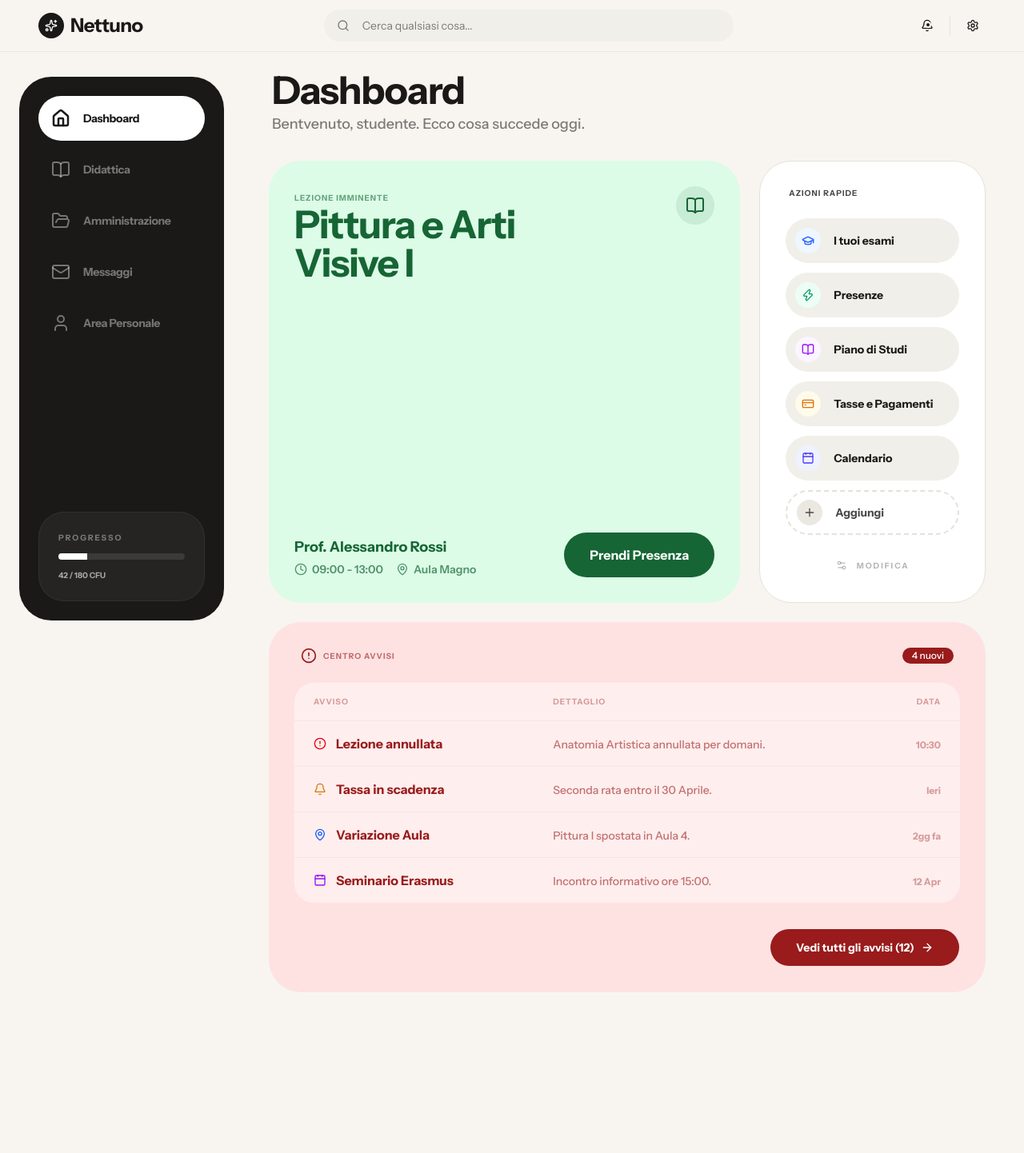
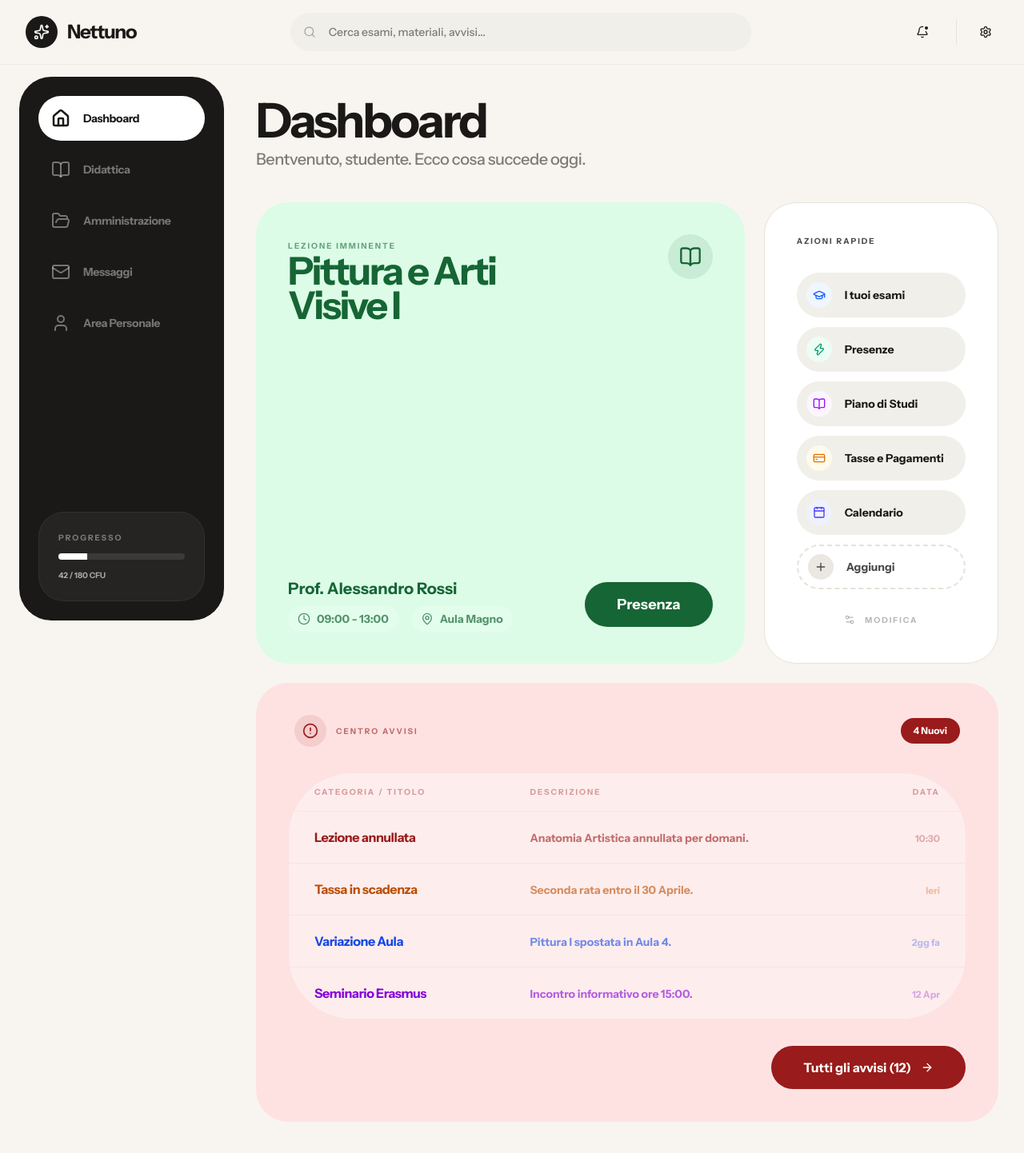
Before and after one commit to Snes00/nettuno-prototype, a Next.js app: page / in a window 1280 px wide. Shown: the top 1442 px of the page at 80% size. Before the commit the page ends 1321 px from the top, so only its background shows below. Built offline with nearby package versions, Linux system fonts and the light colour scheme.

Commit message:
style: implementazione pixel-perfect 8-point grid e nested radius

```diff
--- a/src/app/(dashboard)/page.tsx
+++ b/src/app/(dashboard)/page.tsx
@@ -14,92 +14,93 @@ import { QuickActions } from "@/components/dashboard/QuickActions";
 import { cn } from "@/lib/utils";
 
 const AVVISI = [
-  { id: 1, titolo: "Lezione annullata", descrizione: "Anatomia Artistica annullata per domani.", ora: "10:30", icon: AlertCircle, color: "text-red-600" },
-  { id: 2, titolo: "Tassa in scadenza", descrizione: "Seconda rata entro il 30 Aprile.", ora: "Ieri", icon: Bell, color: "text-amber-600" },
-  { id: 3, titolo: "Variazione Aula", descrizione: "Pittura I spostata in Aula 4.", ora: "2gg fa", icon: MapPin, color: "text-blue-600" },
-  { id: 4, titolo: "Seminario Erasmus", descrizione: "Incontro informativo ore 15:00.", ora: "12 Apr", icon: Calendar, color: "text-purple-600" },
+  { id: 1, titolo: "Lezione annullata", descrizione: "Anatomia Artistica annullata per domani.", ora: "10:30", icon: AlertCircle, color: "text-[#991b1b]" },
+  { id: 2, titolo: "Tassa in scadenza", descrizione: "Seconda rata entro il 30 Aprile.", ora: "Ieri", icon: Bell, color: "text-amber-700" },
+  { id: 3, titolo: "Variazione Aula", descrizione: "Pittura I spostata in Aula 4.", ora: "2gg fa", icon: MapPin, color: "text-blue-700" },
+  { id: 4, titolo: "Seminario Erasmus", descrizione: "Incontro informativo ore 15:00.", ora: "12 Apr", icon: Calendar, color: "text-purple-700" },
 ];
 
 export default function DashboardPage() {
   return (
-    <div className="flex flex-col gap-8 pb-12 animate-in fade-in duration-500">
-      {/* Intestazione */}
-      <section className="px-1 space-y-1">
-        <h1 className="text-4xl md:text-5xl font-bold tracking-tight text-[#1A1917]">Dashboard</h1>
-        <p className="text-[#7C7A77] text-base md:text-lg font-medium">
+    <div className="flex flex-col gap-10 animate-in fade-in duration-500">
+      {/* Intestazione Allineata alla griglia */}
+      <section className="space-y-1">
+        <h1 className="text-4xl md:text-6xl font-black tracking-tighter text-[#1A1917]">Dashboard</h1>
+        <p className="text-[#7C7A77] text-lg md:text-xl font-medium tracking-tight">
           Bentvenuto, studente. Ecco cosa succede oggi.
         </p>
       </section>
 
-      {/* Grid Bento */}
+      {/* Grid Bento reale a 12 colonne con gap rigoroso (24px) */}
       <div className="grid grid-cols-1 md:grid-cols-12 gap-6">
 
-        {/* Lezione Imminente (Bento Green) */}
-        <div className="md:col-span-8 bg-[#DCFCE7] rounded-[2.5rem] p-8 min-h-[300px] flex flex-col justify-between group">
+        {/* Lezione Imminente (Bento Green) - 8 Colonne */}
+        <div className="md:col-span-8 bg-[#DCFCE7] rounded-[2.5rem] p-8 md:p-10 min-h-[340px] flex flex-col justify-between group">
           <div className="flex justify-between items-start">
-             <div className="space-y-1">
-                <span className="text-[10px] font-black uppercase tracking-widest text-[#166534]/60">Lezione Imminente</span>
-                <h2 className="text-3xl md:text-5xl font-bold tracking-tight text-[#166534]">Pittura e Arti <br />Visive I</h2>
+             <div className="space-y-2">
+                <span className="text-[10px] font-black uppercase tracking-[0.2em] text-[#166534]/60">Lezione Imminente</span>
+                <h2 className="text-3xl md:text-5xl font-black tracking-tighter text-[#166534] leading-[0.9]">Pittura e Arti <br />Visive I</h2>
              </div>
-             <div className="h-12 w-12 rounded-full bg-[#166534]/10 flex items-center justify-center">
-                <BookOpen className="h-6 w-6 text-[#166534]" />
+             <div className="h-14 w-14 rounded-2xl bg-[#166534]/10 flex items-center justify-center">
+                <BookOpen className="h-7 w-7 text-[#166534]" />
              </div>
           </div>
-          <div className="flex items-end justify-between">
-             <div className="space-y-1">
-                <p className="text-lg font-bold text-[#166534]">Prof. Alessandro Rossi</p>
-                <div className="flex gap-4 text-sm font-semibold text-[#166534]/70">
-                   <span className="flex items-center gap-1.5"><Clock className="h-4 w-4" /> 09:00 - 13:00</span>
-                   <span className="flex items-center gap-1.5"><MapPin className="h-4 w-4" /> Aula Magno</span>
+          <div className="flex flex-col md:flex-row items-end md:items-center justify-between gap-6">
+             <div className="space-y-2 w-full">
+                <p className="text-xl font-bold text-[#166534]">Prof. Alessandro Rossi</p>
+                <div className="flex flex-wrap gap-4 text-sm font-bold text-[#166534]/70">
+                   <span className="flex items-center gap-2 bg-white/20 px-3 py-1.5 rounded-xl"><Clock className="h-4 w-4" /> 09:00 - 13:00</span>
+                   <span className="flex items-center gap-2 bg-white/20 px-3 py-1.5 rounded-xl"><MapPin className="h-4 w-4" /> Aula Magno</span>
                 </div>
              </div>
-             <button className="bg-[#166534] text-white rounded-full px-8 h-14 font-bold shadow-none hover:bg-[#166534]/90 transition-all active:scale-95">
-                Prendi Presenza
+             <button className="w-full md:w-auto bg-[#166534] text-white rounded-2xl px-10 h-14 font-black text-lg shadow-none hover:bg-[#166534]/90 transition-all active:scale-95 shrink-0">
+                Presenza
              </button>
           </div>
         </div>
 
-        {/* Azioni Rapide (Bento White) */}
-        <div className="md:col-span-4 bg-white border border-[#E5E2DA] rounded-[2.5rem] p-8 flex flex-col gap-6">
-           <div className="flex justify-between items-center px-1">
-              <span className="text-[10px] font-black uppercase tracking-widest text-[#4A4947]">Azioni Rapide</span>
+        {/* Azioni Rapide (Bento White) - 4 Colonne */}
+        <div className="md:col-span-4 bg-white border border-[#E5E2DA] rounded-[2.5rem] p-8 md:p-10 flex flex-col gap-8">
+           <div className="flex justify-between items-center">
+              <span className="text-[10px] font-black uppercase tracking-[0.2em] text-[#4A4947]">Azioni Rapide</span>
            </div>
            <QuickActions />
         </div>
 
-        {/* Centro Avvisi (Bento Pink) - Contenitore Unico */}
-        <div className="md:col-span-12 bg-[#FEE2E2] rounded-[2.5rem] p-8 flex flex-col gap-6">
+        {/* Centro Avvisi (Bento Pink) - 12 Colonne */}
+        <div className="md:col-span-12 bg-[#FEE2E2] rounded-[2.5rem] p-8 md:p-10 flex flex-col gap-8">
            <div className="flex justify-between items-center px-2">
-              <div className="flex items-center gap-2">
-                 <AlertCircle className="h-5 w-5 text-[#991b1b]" />
-                 <span className="text-[10px] font-black uppercase tracking-widest text-[#991b1b]/60">Centro Avvisi</span>
+              <div className="flex items-center gap-3">
+                 <div className="h-10 w-10 rounded-xl bg-[#991b1b]/10 flex items-center justify-center">
+                    <AlertCircle className="h-5 w-5 text-[#991b1b]" />
+                 </div>
+                 <span className="text-[10px] font-black uppercase tracking-[0.2em] text-[#991b1b]/60">Centro Avvisi</span>
               </div>
-              <Badge className="bg-[#991b1b] text-white border-none rounded-full px-3">4 nuovi</Badge>
+              <Badge className="bg-[#991b1b] text-white border-none rounded-full px-4 h-8 font-black">4 Nuovi</Badge>
            </div>
 
-           <div className="bg-white/40 rounded-[1.5rem] overflow-hidden">
+           <div className="bg-white/40 rounded-2xl overflow-hidden border border-[#991b1b]/5">
               <table className="w-full text-left border-collapse">
                  <thead>
-                    <tr className="border-b border-[#991b1b]/5 text-[10px] font-black uppercase tracking-widest text-[#991b1b]/40">
-                       <th className="px-6 py-4 font-black">Avviso</th>
-                       <th className="px-6 py-4 font-black hidden md:table-cell">Dettaglio</th>
-                       <th className="px-6 py-4 font-black text-right">Data</th>
+                    <tr className="border-b border-[#991b1b]/5 text-[10px] font-black uppercase tracking-[0.2em] text-[#991b1b]/40">
+                       <th className="px-8 py-4">Categoria / Titolo</th>
+                       <th className="px-8 py-4 hidden md:table-cell">Descrizione</th>
+                       <th className="px-8 py-4 text-right">Data</th>
                     </tr>
                  </thead>
                  <tbody>
                     {AVVISI.map((avviso) => (
                        <tr key={avviso.id} className="group cursor-pointer hover:bg-white/40 transition-colors border-b border-[#991b1b]/5 last:border-0">
-                          <td className="px-6 py-4">
-                             <div className="flex items-center gap-3">
-                                <avviso.icon className={cn("h-4 w-4", avviso.color)} />
-                                <span className="font-bold text-[#991b1b] text-sm md:text-base">{avviso.titolo}</span>
+                          <td className="px-8 py-5">
+                             <div className="flex items-center gap-4">
+                                <span className={cn("font-black text-base tracking-tight", avviso.color)}>{avviso.titolo}</span>
                              </div>
                           </td>
-                          <td className="px-6 py-4 hidden md:table-cell">
-                             <span className="text-sm text-[#991b1b]/60 font-medium">{avviso.descrizione}</span>
+                          <td className="px-8 py-5 hidden md:table-cell">
+                             <span className={cn("text-sm font-bold opacity-60", avviso.color)}>{avviso.descrizione}</span>
                           </td>
-                          <td className="px-6 py-4 text-right">
-                             <span className="text-xs font-bold text-[#991b1b]/40">{avviso.ora}</span>
+                          <td className="px-8 py-5 text-right">
+                             <span className={cn("text-xs font-black opacity-30", avviso.color)}>{avviso.ora}</span>
                           </td>
                        </tr>
                     ))}
@@ -107,10 +108,10 @@ export default function DashboardPage() {
               </table>
            </div>
 
-           <div className="flex justify-center md:justify-end mt-2">
-              <Button className="rounded-full bg-[#991b1b] text-white hover:bg-[#991b1b]/90 font-bold px-8 h-12 gap-2 shadow-none">
-                 Vedi tutti gli avvisi (12)
-                 <ArrowRight className="h-4 w-4" />
+           <div className="flex justify-center md:justify-end">
+              <Button className="rounded-2xl bg-[#991b1b] text-white hover:bg-[#991b1b]/90 font-black px-10 h-14 gap-3 shadow-none text-base">
+                 Tutti gli avvisi (12)
+                 <ArrowRight className="h-5 w-5" />
               </Button>
            </div>
         </div>
--- a/src/app/globals.css
+++ b/src/app/globals.css
@@ -39,14 +39,24 @@
   --color-popover: var(--popover);
   --color-card-foreground: var(--card-foreground);
   --color-card: var(--card);
-  --radius-sm: calc(var(--radius) * 0.6);
-  --radius-md: calc(var(--radius) * 0.8);
+
+  /* Pixel-Perfect Radius Geometry (8-Point Grid) */
+  --radius: 2.5rem;          /* Outer R: 40px */
+  --radius-inner: 1rem;      /* Inner R: 16px (Outer - Padding 24px) */
+
+  --radius-sm: calc(var(--radius-inner) * 0.5);
+  --radius-md: var(--radius-inner);
   --radius-lg: var(--radius);
   --radius-xl: calc(var(--radius) * 1.5);
   --radius-2xl: calc(var(--radius) * 2);
   --radius-3xl: calc(var(--radius) * 3);
 
   --shadow-none: none;
+
+  /* Spacing Scale (8-Point Grid) */
+  --spacing-safe: 2rem;      /* 32px Side Margins */
+  --spacing-gutter: 1.5rem;  /* 24px Gutter */
+  --spacing-bento: 2rem;     /* 32px Bento Padding */
 }
 
 :root {
@@ -75,8 +85,6 @@
   --border: #E5E2DA;
   --input: #E5E2DA;
   --ring: #1A1917;
-
-  --radius: 1.5rem;          /* Very rounded corners */
 
   /* Bento Specific Colors */
   --bento-pink: #FEE2E2;     /* Tasse */
@@ -126,6 +134,10 @@
 
 @layer components {
   .bento-card {
-    @apply rounded-[2rem] p-8 border-none flex flex-col justify-between transition-all duration-300 hover:scale-[1.01];
+    @apply rounded-[var(--radius)] p-[var(--spacing-bento)] border-none flex flex-col justify-between transition-all duration-300 hover:scale-[1.01];
+  }
+
+  .bento-inner-card {
+    @apply rounded-[var(--radius-inner)] p-6;
   }
 }
--- a/src/app/layout.tsx
+++ b/src/app/layout.tsx
@@ -34,10 +34,11 @@ export default function RootLayout({
           enableSystem={false}
           disableTransitionOnChange
         >
-          <div className="relative flex min-h-screen flex-col">
+          <div className="relative flex min-h-screen flex-col overflow-x-hidden">
             <Header />
             <div className="flex-1 md:pl-72 transition-all">
-              <main className="container pb-32 pt-6 px-6 md:pb-8 md:px-12">
+              {/* Main Container: 12-Column Layout, Max-Width 1280px, Centered */}
+              <main className="max-w-[1280px] mx-auto pb-32 pt-10 px-6 md:pb-12 md:px-8">
                 {children}
               </main>
             </div>
--- a/src/components/layout/Header.tsx
+++ b/src/components/layout/Header.tsx
@@ -8,38 +8,38 @@ import Link from "next/link";
 
 export function Header() {
   return (
-    <header className="sticky top-0 z-50 w-full border-b bg-background transition-all">
-      <div className="container flex h-16 items-center justify-between px-6 md:px-12">
-        <div className="flex items-center gap-2">
-          <Link href="/" className="flex items-center gap-2 group">
-            <div className="h-8 w-8 rounded-lg bg-primary flex items-center justify-center transition-transform">
-               <Sparkles className="h-4 w-4 text-primary-foreground" />
+    <header className="sticky top-0 z-50 w-full border-b bg-background/80 backdrop-blur-md transition-all">
+      <div className="max-w-[1280px] mx-auto flex h-20 items-center justify-between px-6 md:px-8">
+        <div className="flex items-center gap-4">
+          <Link href="/" className="flex items-center gap-3 group">
+            <div className="h-10 w-10 rounded-xl bg-primary flex items-center justify-center transition-transform group-hover:rotate-12">
+               <Sparkles className="h-5 w-5 text-primary-foreground" />
             </div>
-            <span className="text-xl md:text-2xl font-bold tracking-tight">
+            <span className="text-2xl font-black tracking-tighter">
               Nettuno
             </span>
           </Link>
         </div>
 
-        <div className="hidden flex-1 items-center justify-center px-10 md:flex">
-          <div className="relative w-full max-w-lg">
-            <Search className="absolute left-4 top-1/2 h-4 w-4 -translate-y-1/2 text-muted-foreground" />
+        <div className="hidden flex-1 items-center justify-center px-12 md:flex">
+          <div className="relative w-full max-w-xl">
+            <Search className="absolute left-4 top-1/2 h-4 w-4 -translate-y-1/2 text-muted-foreground/60" />
             <Input
-              placeholder="Cerca qualsiasi cosa..."
-              className="w-full pl-12 h-10 bg-muted border-none rounded-lg focus-visible:ring-1 focus-visible:ring-primary transition-all"
+              placeholder="Cerca esami, materiali, avvisi..."
+              className="w-full pl-12 h-12 bg-muted border-none rounded-xl focus-visible:ring-1 focus-visible:ring-primary transition-all font-medium"
             />
           </div>
         </div>
 
-        <div className="flex items-center gap-2">
-          <Button variant="ghost" size="icon" className="md:hidden rounded-lg">
+        <div className="flex items-center gap-3">
+          <Button variant="ghost" size="icon" className="md:hidden rounded-xl h-11 w-11">
             <Search className="h-5 w-5" />
           </Button>
-          <Button variant="ghost" size="icon" className="relative rounded-lg">
+          <Button variant="ghost" size="icon" className="relative rounded-xl h-11 w-11 hover:bg-muted">
             <Bell className="h-5 w-5" />
-            <span className="absolute top-2.5 right-2.5 h-2 w-2 rounded-full bg-primary border-2 border-background"></span>
+            <span className="absolute top-3 right-3 h-2 w-2 rounded-full bg-primary border-2 border-background"></span>
           </Button>
-          <div className="h-6 w-px bg-border mx-1 hidden sm:block" />
+          <div className="h-8 w-px bg-border mx-2 hidden sm:block" />
           <SettingsDialog />
         </div>
       </div>
```
